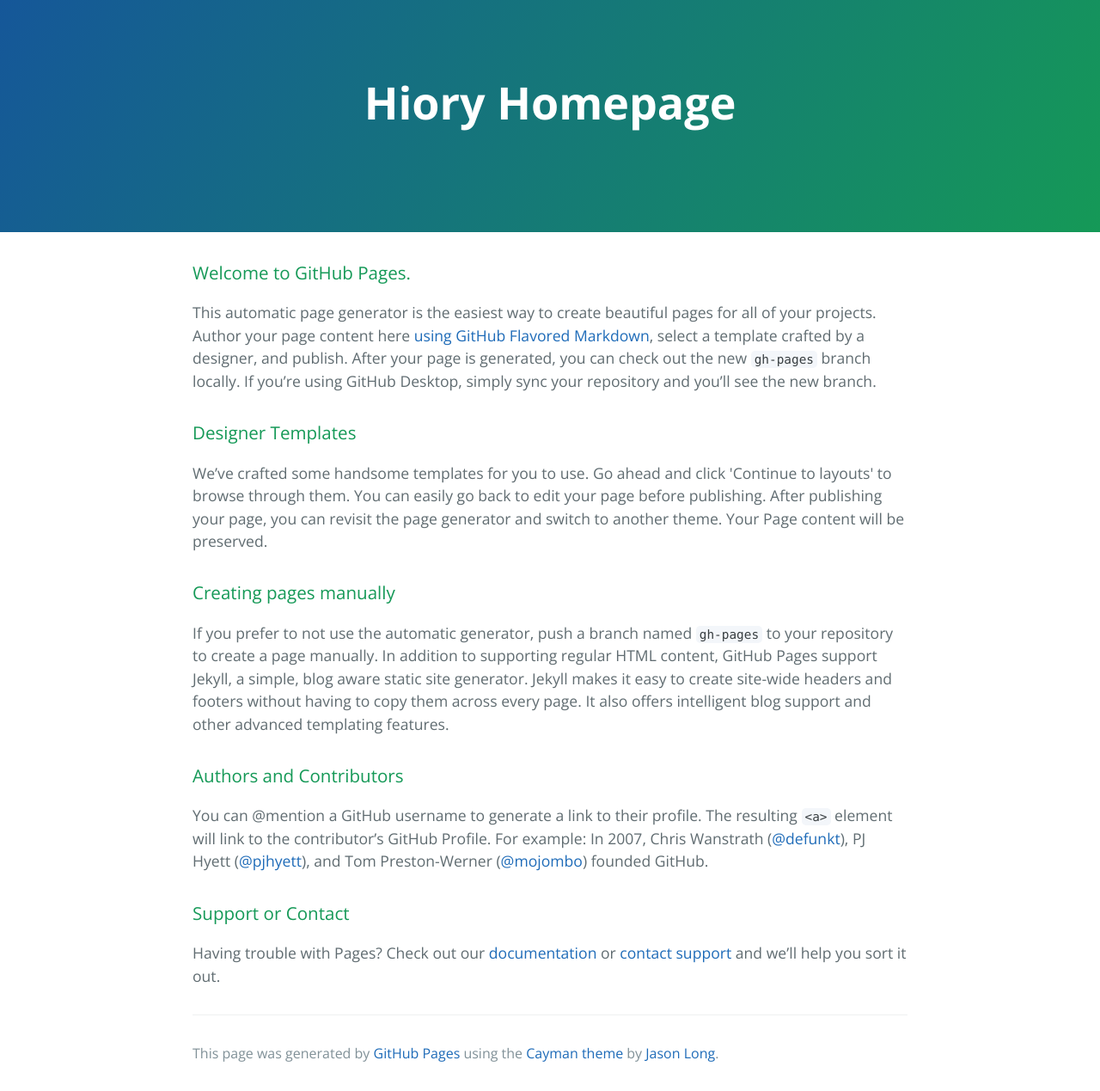
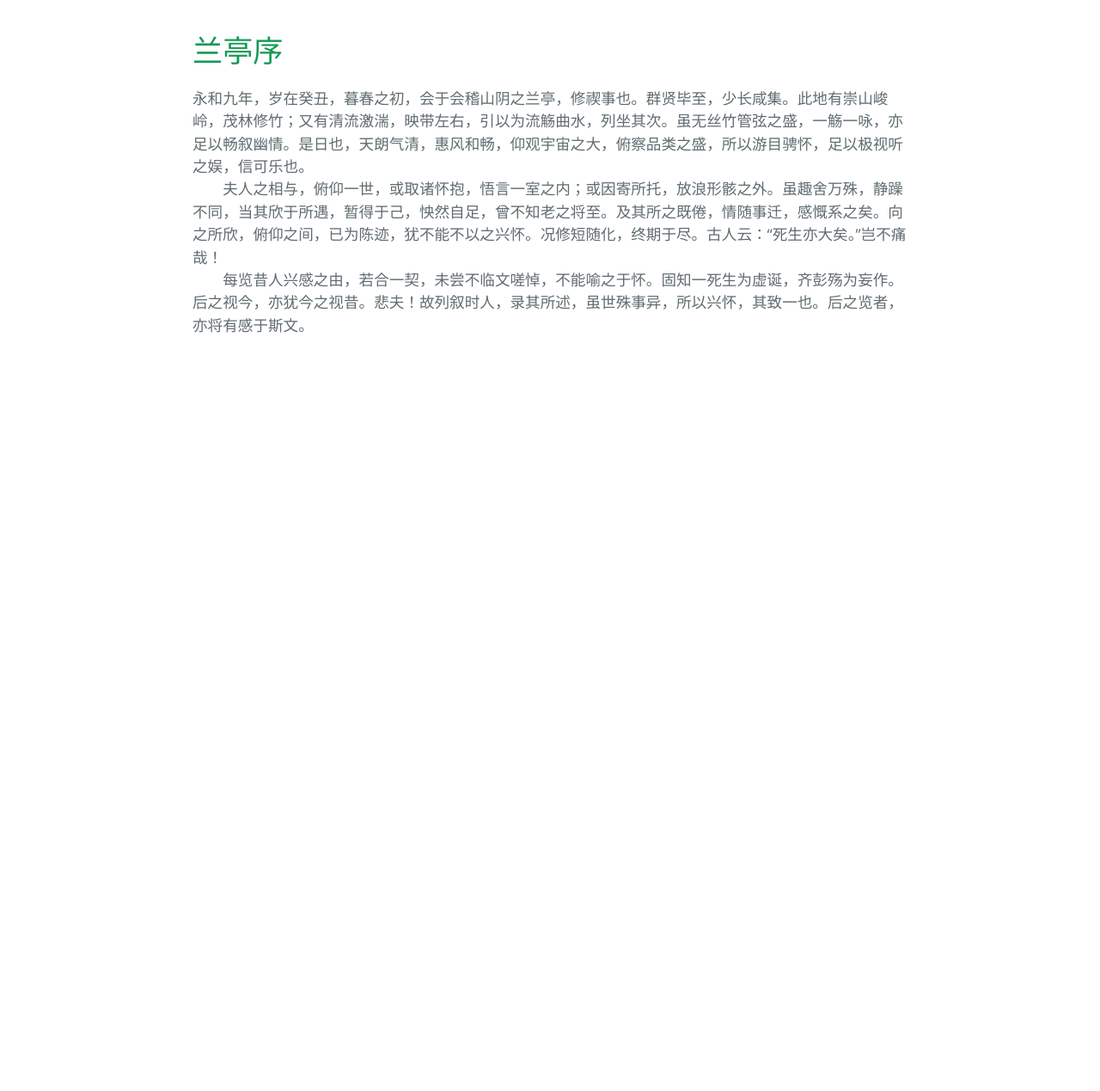
Before and after one commit to HioryLiu/HioryLiu.github.io, a plain HTML site: page index.html in a window 1280 px wide. Shown: the whole page at 86% size. After the commit the page ends 800 px from the top, so only its background shows below. Drawn offline with nearby package versions, Linux system fonts and the light colour scheme.

Commit message:
lantingxu

```diff
--- a/index.html
+++ b/index.html
@@ -10,43 +10,16 @@
     <link rel="stylesheet" type="text/css" href="stylesheets/github-light.css" media="screen">
   </head>
   <body>
-    <section class="page-header">
-      <h1 class="project-name">Hiory Homepage</h1>
-      <h2 class="project-tagline"></h2>
-    </section>
+  <div class="main-content">
+  <h1>兰亭序</h1>
+  <div>
+    永和九年，岁在癸丑，暮春之初，会于会稽山阴之兰亭，修禊事也。群贤毕至，少长咸集。此地有崇山峻岭，茂林修竹；又有清流激湍，映带左右，引以为流觞曲水，列坐其次。虽无丝竹管弦之盛，一觞一咏，亦足以畅叙幽情。是日也，天朗气清，惠风和畅，仰观宇宙之大，俯察品类之盛，所以游目骋怀，足以极视听之娱，信可乐也。<br>
 
-    <section class="main-content">
-      <h3>
-<a id="welcome-to-github-pages" class="anchor" aria-hidden="true"><span aria-hidden="true" class="octicon octicon-link"></span></a>Welcome to GitHub Pages.</h3>
+　　夫人之相与，俯仰一世，或取诸怀抱，悟言一室之内；或因寄所托，放浪形骸之外。虽趣舍万殊，静躁不同，当其欣于所遇，暂得于己，怏然自足，曾不知老之将至。及其所之既倦，情随事迁，感慨系之矣。向之所欣，俯仰之间，已为陈迹，犹不能不以之兴怀。况修短随化，终期于尽。古人云：“死生亦大矣。”岂不痛哉！<br>
 
-<p>This automatic page generator is the easiest way to create beautiful pages for all of your projects. Author your page content here <a href="https://guides.github.com/features/mastering-markdown/">using GitHub Flavored Markdown</a>, select a template crafted by a designer, and publish. After your page is generated, you can check out the new <code>gh-pages</code> branch locally. If you’re using GitHub Desktop, simply sync your repository and you’ll see the new branch.</p>
-
-<h3>
-<a id="designer-templates" class="anchor" href="#designer-templates" aria-hidden="true"><span aria-hidden="true" class="octicon octicon-link"></span></a>Designer Templates</h3>
-
-<p>We’ve crafted some handsome templates for you to use. Go ahead and click 'Continue to layouts' to browse through them. You can easily go back to edit your page before publishing. After publishing your page, you can revisit the page generator and switch to another theme. Your Page content will be preserved.</p>
-
-<h3>
-<a id="creating-pages-manually" class="anchor" href="#creating-pages-manually" aria-hidden="true"><span aria-hidden="true" class="octicon octicon-link"></span></a>Creating pages manually</h3>
-
-<p>If you prefer to not use the automatic generator, push a branch named <code>gh-pages</code> to your repository to create a page manually. In addition to supporting regular HTML content, GitHub Pages support Jekyll, a simple, blog aware static site generator. Jekyll makes it easy to create site-wide headers and footers without having to copy them across every page. It also offers intelligent blog support and other advanced templating features.</p>
-
-<h3>
-<a id="authors-and-contributors" class="anchor" href="#authors-and-contributors" aria-hidden="true"><span aria-hidden="true" class="octicon octicon-link"></span></a>Authors and Contributors</h3>
-
-<p>You can @mention a GitHub username to generate a link to their profile. The resulting <code>&lt;a&gt;</code> element will link to the contributor’s GitHub Profile. For example: In 2007, Chris Wanstrath (<a href="https://github.com/defunkt" class="user-mention">@defunkt</a>), PJ Hyett (<a href="https://github.com/pjhyett" class="user-mention">@pjhyett</a>), and Tom Preston-Werner (<a href="https://github.com/mojombo" class="user-mention">@mojombo</a>) founded GitHub.</p>
-
-<h3>
-<a id="support-or-contact" class="anchor" href="#support-or-contact" aria-hidden="true"><span aria-hidden="true" class="octicon octicon-link"></span></a>Support or Contact</h3>
-
-<p>Having trouble with Pages? Check out our <a href="https://help.github.com/pages">documentation</a> or <a href="https://github.com/contact">contact support</a> and we’ll help you sort it out.</p>
-
-      <footer class="site-footer">
-
-        <span class="site-footer-credits">This page was generated by <a href="https://pages.github.com">GitHub Pages</a> using the <a href="https://github.com/jasonlong/cayman-theme">Cayman theme</a> by <a href="https://twitter.com/jasonlong">Jason Long</a>.</span>
-      </footer>
-
-    </section>
+　　每览昔人兴感之由，若合一契，未尝不临文嗟悼，不能喻之于怀。固知一死生为虚诞，齐彭殇为妄作。后之视今，亦犹今之视昔。悲夫！故列叙时人，录其所述，虽世殊事异，所以兴怀，其致一也。后之览者，亦将有感于斯文。<br>
+  </div>
+  </div>
 
 <script src="js/zepto.min.js"></script>
 <script type="text/javascript">
```
